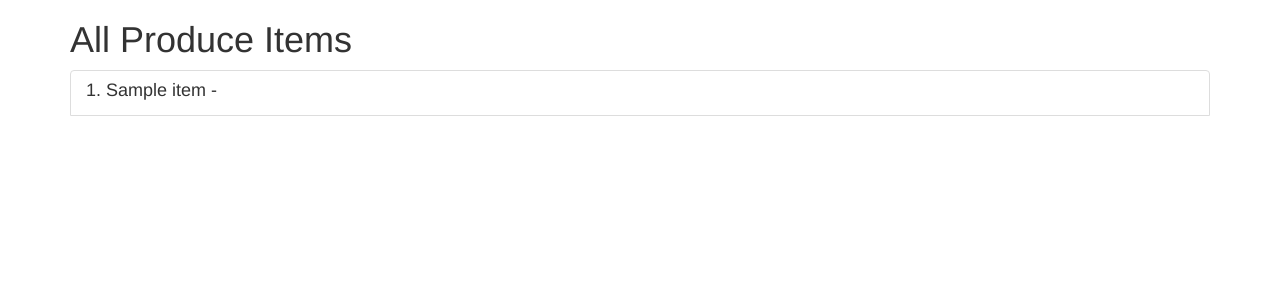
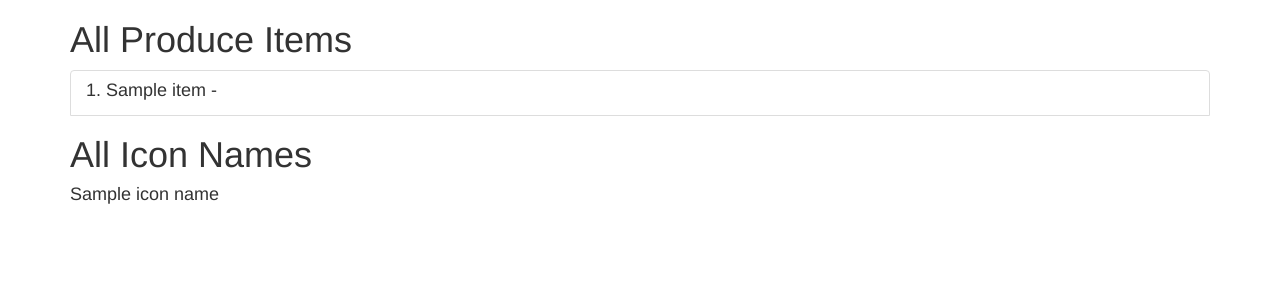
Before and after one commit to Maze5656/237-Symfony, a Symfony app: template templates/produce_list.html.twig in a window 1280 px wide. Shown: the top 300 px of the page. Run offline with Twig, Linux system fonts and the light colour scheme; the template is opened without the code that fills it: most values are stand-ins (such as "Sample title", 1, 10 or a date in 2020); some libraries are stand-ins or nearby versions.

Commit message:
Items and IconNames list function added

```diff
--- a/templates/produce_list.html.twig
+++ b/templates/produce_list.html.twig
@@ -19,15 +19,19 @@
                     </h4>
                 </div>
             </a>
+        {% endfor %}
 
-            <div class="d-flex w-100 justify-content-between">
-                <h4 class="list-group-item-heading">
+        <h1>All Icon Names</h1>
 
-                </h4>
-            </div>
+        {% for icon in iconNames %}
+
+        <div class="d-flex w-100 justify-content-between">
+            <h4 class="list-group-item-heading">
+                {{ icon.iconName }}
+            </h4>
+        </div>
 
         {% endfor %}
 
     </div>
-
 {% endblock %}
```
Also changed, not shown: src/Controller/ProduceItemController.php (+8 -1 lines), public/uploads/49dfb75d2cf5ae2e371f399f7377ad6a.svg (added), 5 other files.
